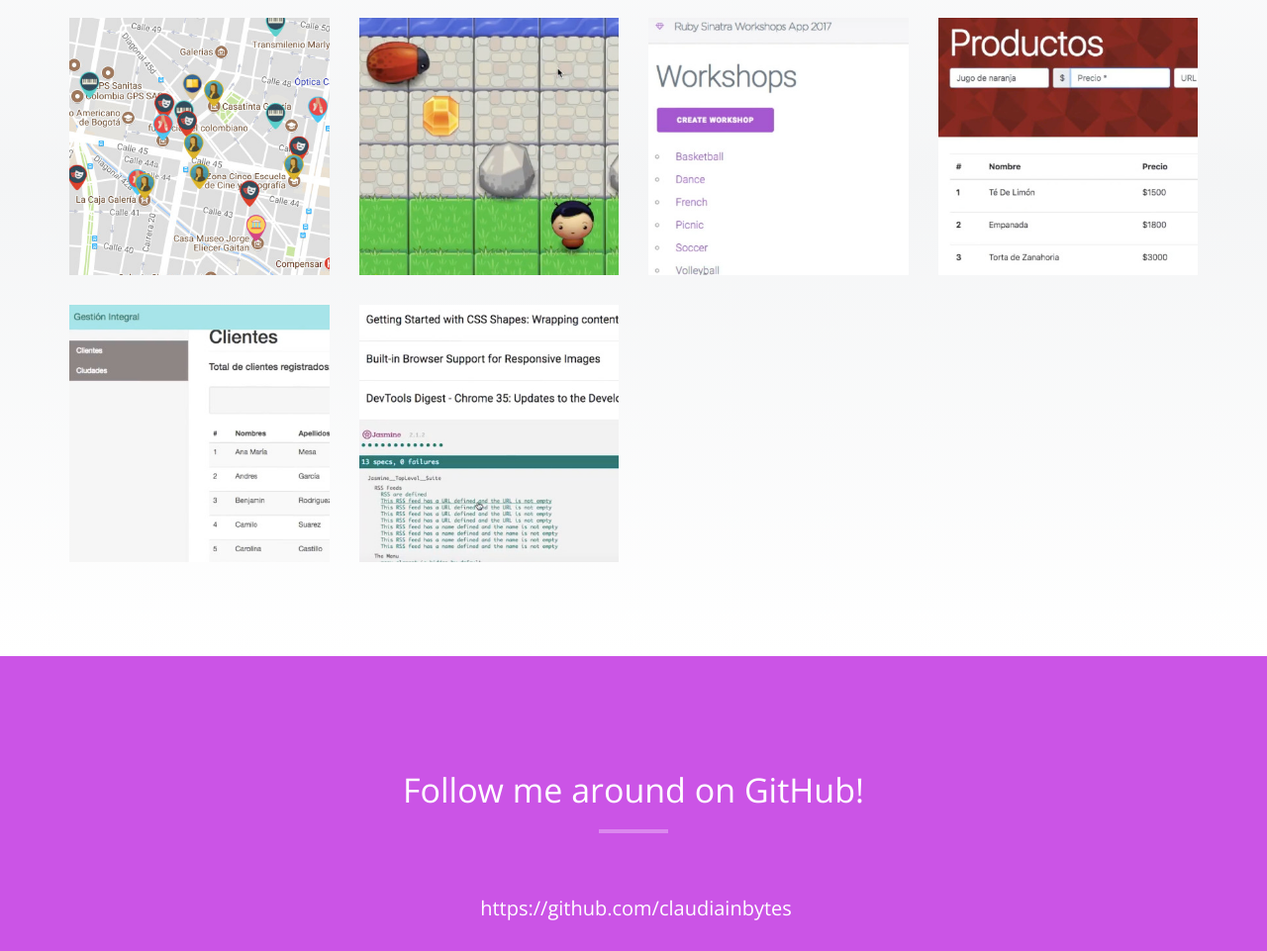
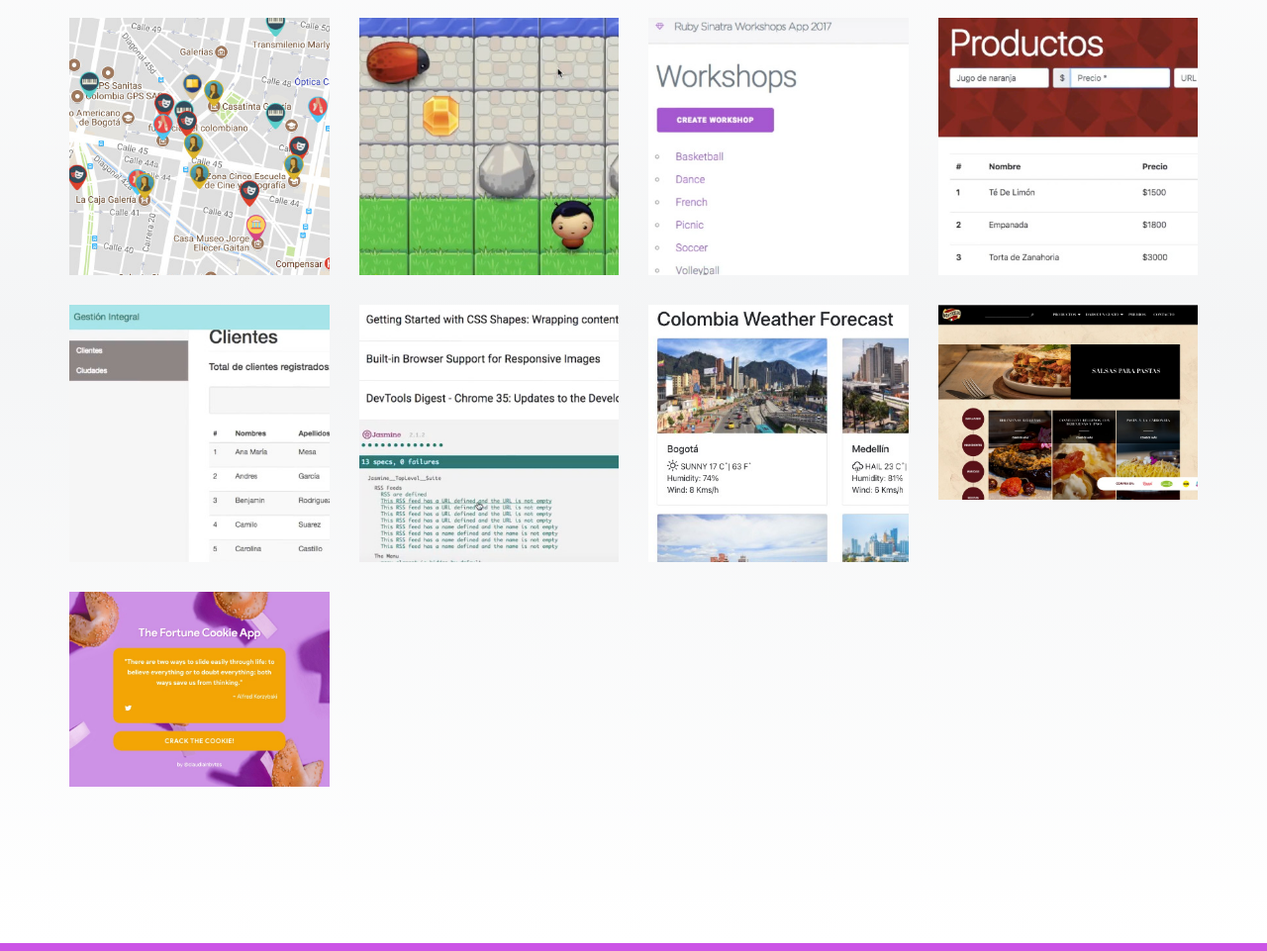
Before and after one commit to claudiainbytes/claudiainbytes.github.com, a plain HTML site: page index.html in a window 1280 px wide. Shown: the part 3019-3980 px from the top of the page at 99% size. Drawn offline with nearby package versions, Linux system fonts and the light colour scheme.

Commit message:
Adding new projects

```diff
--- a/index.html
+++ b/index.html
@@ -169,8 +169,8 @@
                 <img class="img-responsive" ng-src="img/portfolio/{{curPrj.img_large}}">
                 <p class="modal-desc">{{curPrj.description}}</p>
                 <ul class="modal-links">
-                  <li><a href="{{curPrj.gitpage}}" target="_blank"><i class="fa fa-github"></i><span>GitHub</span></a></li>
-                  <li><a href="{{curPrj.video}}" target="_blank"><i class="fa fa-youtube"></i><span>YouTube</span></a></li>
+                  <li ng-if="curPrj.gitpage"><a href="{{curPrj.gitpage}}" target="_blank"><i class="fa fa-github"></i><span>GitHub</span></a></li>
+                  <li ng-if="curPrj.video"><a href="{{curPrj.video}}" target="_blank"><i class="fa fa-youtube"></i><span>YouTube</span></a></li>
                   <li><a href="{{curPrj.demourl}}" target="_blank"><i class="fa fa-paper-plane"></i><span>Demo</span></a></li>
                 </ul>
             </div>
@@ -273,7 +273,7 @@
            Colombia</p>
       </div>
       <div class="col-md-6"> <i class="fa fa-envelope-o fa-2x"></i>
-        <p>claudiaeforero@gmail.com</p>
+        <p>claudiaeforero@hotmail.com</p>
       </div>
       <div class="clearfix"></div>
     </div>
--- a/json/projects.json
+++ b/json/projects.json
@@ -70,5 +70,41 @@
     "gitpage": "https://github.com/claudiainbytes/feedreader-jasmine-testing",
     "demourl": "https://claudiainbytes.github.io/palermo-neighborhood-map/src/",
     "description":"Given a web-based application that reads RSS feeds. How to use Jasmine to write a number of tests against a pre-existing application."
+  },
+  {
+    "id": 22,
+    "title": "Colombia Weather Forecast",
+    "short_desc": "A weather forecast made in ReactJS",
+    "img_large": "22-img-large.jpg",
+    "img_small": "22-img-small.jpg",
+    "type": "personal",
+    "video": "",
+    "gitpage": "https://github.com/claudiainbytes/reactjsweatherforecast",
+    "demourl": "https://claudiainbytes.github.io/reactjsweatherforecast/",
+    "description":"The purpose of this project is create components that bring information about weather forecast in several cities of Colombia."
+  },
+  {
+    "id": 23,
+    "title": "Placer Monticello",
+    "short_desc": "Frontend development in Drupal CMS",
+    "img_large": "23-img-large.jpg",
+    "img_small": "23-img-small.jpg",
+    "type": "personal",
+    "video": "",
+    "gitpage": "",
+    "demourl": "https://www.placermonticello.com/",
+    "description":"That project consist of making the look and feel of Pastas Monticello website based on Drupal CMS."
+  },
+  {
+    "id": 24,
+    "title": "The Fortune Cookie App",
+    "short_desc": "A digital deck of positive quotes.",
+    "img_large": "24-img-large.jpg",
+    "img_small": "24-img-small.jpg",
+    "type": "personal",
+    "video": "",
+    "gitpage": "https://github.com/claudiainbytes/fortune-cookies-app",
+    "demourl": "https://claudiainbytes.github.io/fortune-cookies-app/ ",
+    "description":"A small project that shows random quotes based on React Redux JS."
   }
 ]
```
Also changed, not shown: img/portfolio/22-img-large.jpg (added), img/portfolio/22-img-small.jpg (added), img/portfolio/23-img-large.jpg (added), img/portfolio/23-img-small.jpg (added), img/portfolio/24-img-large.jpg (added), img/portfolio/24-img-small.jpg (added).
